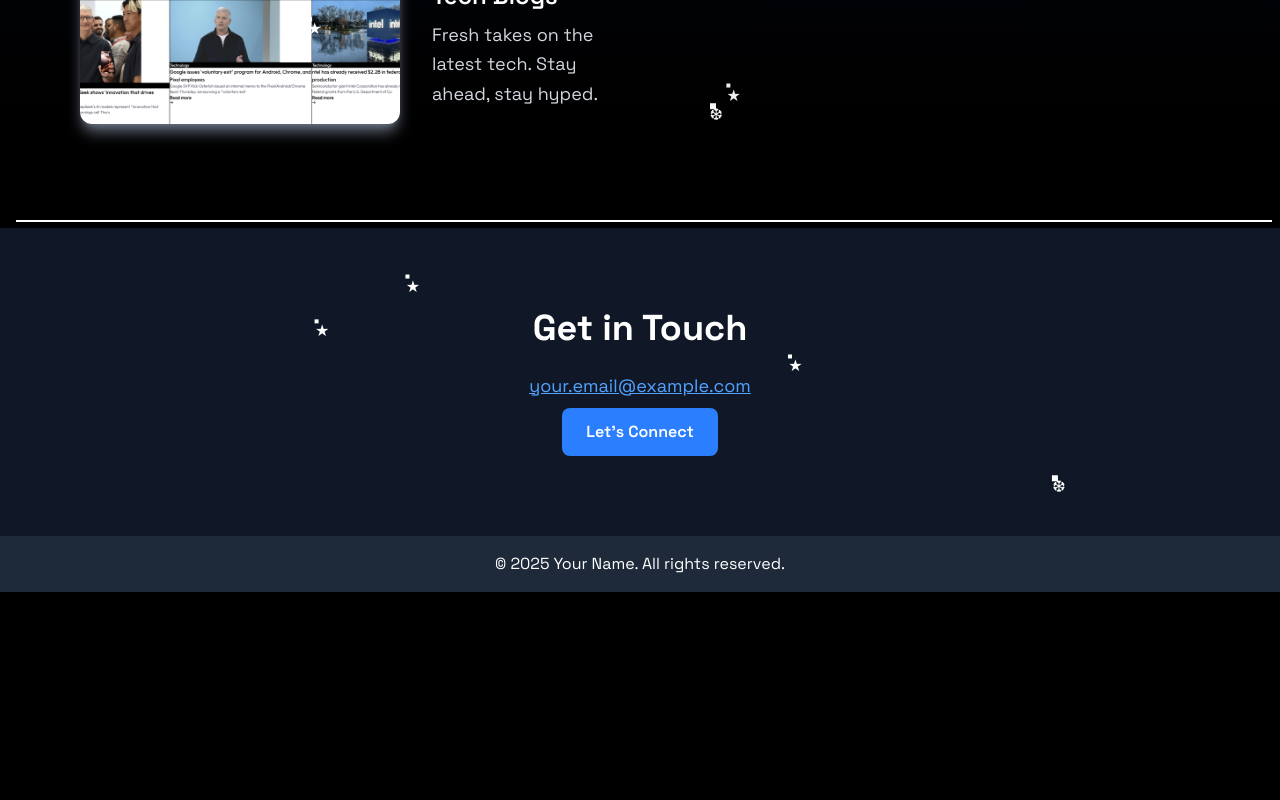
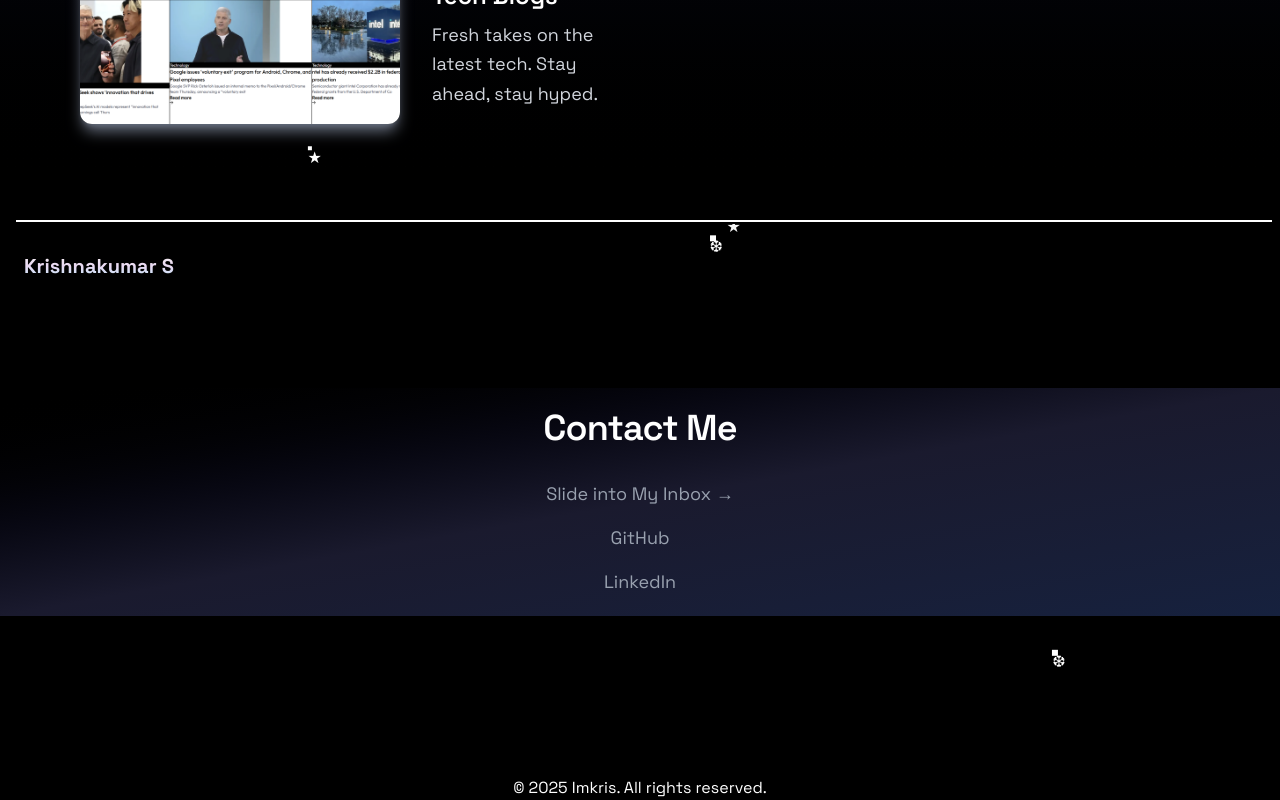
Before and after one commit to kriskris-27/Portfolio-RTF, a React (Vite) app: page / in a window 1280 px wide. Shown: the part 1636-2436 px from the top of the page. Before the commit the page ends 2228 px from the top, so only its background shows below. Built offline with nearby package versions, Linux system fonts and the light colour scheme; a web font is replaced by a local one.

Commit message:
project ready to deploy

```diff
--- a/src/components/Contact.jsx
+++ b/src/components/Contact.jsx
@@ -3,21 +3,72 @@ import { motion } from "framer-motion";
 
 const Contact = () => {
   return (
-      <section id="contact" className="py-20 bg-gray-900 text-white text-center">
-        <h2 className="text-4xl font-bold mb-6">Get in Touch</h2>
-        <a href="mailto:your.email@example.com" className="text-blue-400 text-lg underline hover:text-blue-500">
-          your.email@example.com
+    <section id="contact" className="py-40 text-white text-center relative ">
+    <div className="z-100 bg-gradient-to-br from-black via-[#1a1a2e] to-[#16213e]
+    p-5
+">
+      <motion.div
+        className="absolute top-6 left-6 text-xl font-bold text-gray-300"
+        initial={{ opacity: 0, x: -50, rotateY: 90 }}
+        animate={{ opacity: 1, x: 0, rotateY: 0 }}
+        transition={{ duration: 1, ease: "easeOut", delay: 0.3 }}
+      >
+        <motion.span
+  initial={{ opacity: 0, scale: 0.8 }}
+  animate={{ opacity: 1, scale: 1.2 }}
+  transition={{
+    duration: 2, // Slower animation
+    repeat: Infinity,
+    repeatType: "reverse",
+    ease: "easeInOut",
+  }}
+  className="text-transparent bg-clip-text bg-gradient-to-b from-[#FAF6F2] via-[#E8D7F1] to-[#C2E9FB]"
+>
+  Krishnakumar S
+</motion.span>
+      </motion.div>
+
+      {/* Title Animation */}
+      <motion.h2
+        className="text-4xl font-semibold mb-8 tracking-tight"
+        initial={{ opacity: 0, y: -20 }}
+        whileInView={{ opacity: 1, y: 0 }}
+        transition={{ duration: 0.6, ease: "easeOut" }}
+      >
+        Contact Me
+      </motion.h2>
+
+      {/* Contact Info */}
+      <motion.div
+        className="max-w-lg mx-auto space-y-4 text-lg"
+        initial={{ opacity: 0, scale: 0.95 }}
+        whileInView={{ opacity: 1, scale: 1 }}
+        transition={{ duration: 0.6, ease: "easeOut" }}
+      >
+        <a
+          href="mailto:krishnakumars0101@gmail.com"
+          className="block text-gray-400 hover:text-white transition"
+        >
+          Slide into My Inbox →
         </a>
-        <br></br>
-        <motion.button
-  whileHover={{ scale: 1.1, rotate: 3, backgroundColor: "#3B82F6" }}
-  whileTap={{ scale: 0.9, rotate: -3 }}
-  className="px-6 py-3 mt-2 bg-blue-500 rounded-lg text-white font-semibold"
+        <a
+          href="https://github.com/kriskris-27"
+          className="block text-gray-400 hover:text-white transition"
+          target="_blank"
+          rel="noopener noreferrer"
         >
-  Let's Connect
-</motion.button>
-
-
+          GitHub
+        </a>
+        <a
+          href="https://www.linkedin.com/in/krishnakumar-s-474b86257/"
+          className="block text-gray-400 hover:text-white transition"
+          target="_blank"
+          rel="noopener noreferrer"
+        >
+          LinkedIn
+        </a>
+      </motion.div>
+      </div>
     </section>
   );
 };
--- a/src/components/Footer.jsx
+++ b/src/components/Footer.jsx
@@ -1,7 +1,9 @@
 const Footer = () => {
     return (
-      <footer className="py-4 bg-gray-800 text-center text-white">
-        <p>&copy; 2025 Your Name. All rights reserved.</p>
+      <footer className="p-0 relative bg-black
+before:absolute before:top-0 before:left-0 before:w-full before:h-full before:bg-gradient-radial before:from-[#111] before:via-[#000] before:to-[#111] before:opacity-80
+text-center text-white">
+        <p>&copy; 2025 Imkris. All rights reserved.</p>
       </footer>
     );
   };
--- a/src/components/Navbar.jsx
+++ b/src/components/Navbar.jsx
@@ -1,8 +1,38 @@
 // eslint-disable-next-line no-unused-vars
 import { motion } from "framer-motion";
 import { Link } from "react-scroll";
+import { useState, useEffect } from "react";
 
 const Navbar = () => {
+  const [activeSection, setActiveSection] = useState("");
+
+  useEffect(() => {
+    const handleScroll = () => {
+      const sections = ["home", "projects", "contact"];
+      let currentSection = "";
+
+      sections.forEach((section) => {
+        const sectionElement = document.getElementById(section);
+        if (sectionElement) {
+          const rect = sectionElement.getBoundingClientRect();
+          if (rect.top <= 150 && rect.bottom >= 150) {
+            currentSection = section;
+          }
+        }
+      });
+
+      // Detect if user has reached the bottom and set "contact" as active
+      if (window.innerHeight + window.scrollY >= document.body.offsetHeight - 10) {
+        currentSection = "contact";
+      }
+
+      setActiveSection(currentSection);
+    };
+
+    window.addEventListener("scroll", handleScroll);
+    return () => window.removeEventListener("scroll", handleScroll);
+  }, []);
+
   return (
     <motion.nav
       initial={{ opacity: 0, y: 20 }}
@@ -10,35 +40,26 @@ const Navbar = () => {
       transition={{ duration: 0.6 }}
       className="fixed bottom-5 left-1/2 transform -translate-x-1/2 flex items-center gap-3 overlay bg-opacity-80 backdrop-blur-lg px-6 py-3 rounded-full shadow-lg z-10"
     >
-      {/* Logo */}
-      {/* <div className="text-black font-bold text-lg px-4 py-2 bg-white rounded-full">K</div> */}
-
       {/* Menu Items */}
       <div className="flex items-center gap-2">
-  {["Home", "Projects", "Contact"].map((item, index) => (
+        {["Home", "Projects", "Contact"].map((item, index) => {
+          const sectionId = item.toLowerCase();
+          return (
             <motion.div key={index} whileHover={{ scale: 1.1 }} whileTap={{ scale: 0.9 }}>
               <Link
-        to={item.toLowerCase()}
+                to={sectionId}
                 smooth={true}
                 duration={900} // Adjusts scroll speed (900ms)
-        className="px-4 py-2 text-white bg-black rounded-lg transition-all duration-300 hover:bg-[#60bbe6] cursor-pointer"
+                className={`px-4 py-2 rounded-lg transition-all duration-300 cursor-pointer ${
+                  activeSection === sectionId ? "bg-[#60bbe6] text-black" : "text-white bg-black hover:bg-[#60bbe6]"
+                }`}
               >
                 {item}
               </Link>
             </motion.div>
-  ))}
+          );
+        })}
       </div>
-
-
-      {/* Visit Button */}
-      {/* <motion.a
-        whileHover={{ scale: 1.1 }}
-        whileTap={{ scale: 0.9 }}
-        href="#"
-        className="px-5 py-2 bg-white text-black rounded-lg font-semibold shadow-md"
-      >
-        About
-      </motion.a> */}
     </motion.nav>
   );
 };
```
Lines whose indentation alone changed are shown as unchanged.
